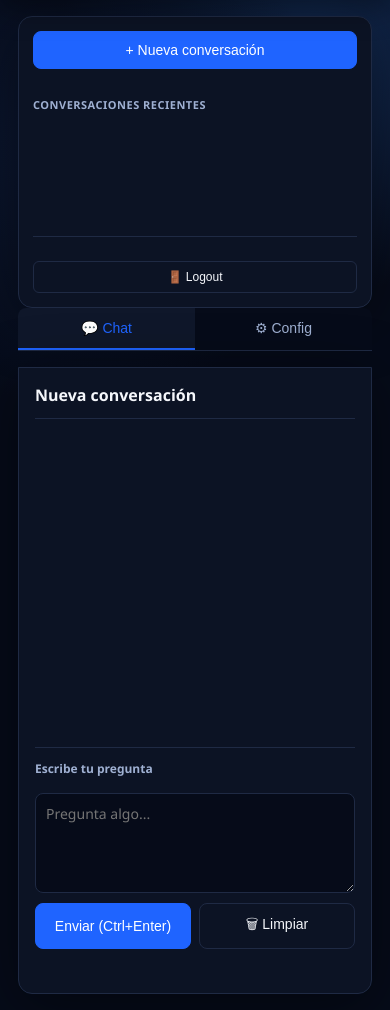
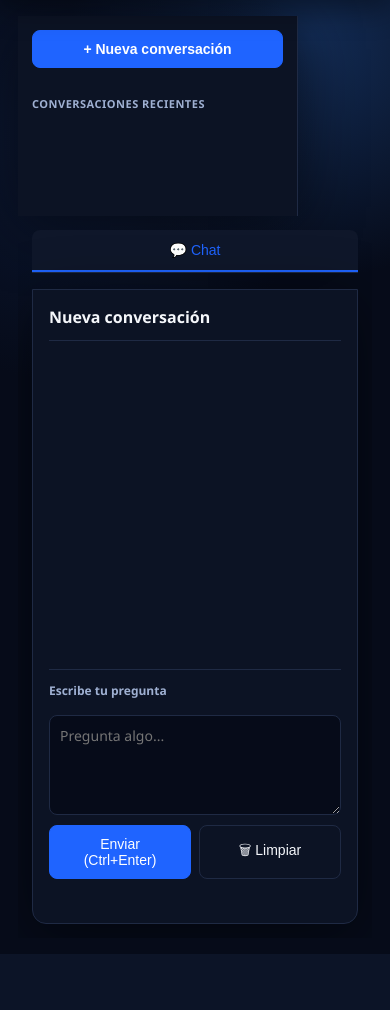
Before and after one commit to c0hete/energyapp-llm-platform, a FastAPI app: template templates/dashboard.html in a window 390 px wide. Shown: the part 65-1075 px from the top of the page. After the commit the page ends 1019 px from the top, so only its background shows below. Run offline with FastAPI, Linux system fonts and the light colour scheme; the template is opened without the code that fills it, so the values that code supplies are empty.

Commit message:
Fix dashboard layout: reorganize sidebar with conversations on left, chat on right
- Restructured dashboard CSS to use flex layout instead of grid
- Sidebar (280px width) now on LEFT with conversations list and Config/Admin/Logout buttons fixed at bottom
- Chat area on RIGHT with input box below messages
- Render conversations server-side from database instead of AJAX calls (fixes 401 auth errors in SSR)
- Remove unused functions (loadConversations, testOllama, loadUsers)
- Clean up JavaScript to work with server-side rendered conversations
- Matches SPA layout distribution while maintaining better styling

```diff
--- a/src/routes/ssr.py
+++ b/src/routes/ssr.py
@@ -47,11 +47,15 @@ async def dashboard_page(
     user: User = Depends(get_current_user_from_session)
 ):
     """Página de dashboard/chat (protegida)"""
+    # Obtener conversaciones del usuario
+    convs = db.query(Conversation).filter(Conversation.user_id == user.id).order_by(Conversation.created_at.desc()).limit(50).all()  # type: ignore[attr-defined]
+
     return templates.TemplateResponse(
         "dashboard.html",
         {
             "request": request,
-            "user": user
+            "user": user,
+            "conversations": convs
         }
     )
 
--- a/templates/dashboard.html
+++ b/templates/dashboard.html
@@ -7,37 +7,35 @@
 {% block extra_styles %}
 <style>
   main {
-    display: grid;
-    grid-template-columns: 280px minmax(0, 1fr);
-    gap: 14px;
+    display: flex;
+    gap: 0;
     min-height: calc(100vh - 60px);
   }
 
   @media (max-width: 768px) {
     main {
-      grid-template-columns: 1fr;
+      flex-direction: column;
     }
     aside {
-      display: none;
+      max-height: 200px;
     }
   }
 
   aside {
-    border: 1px solid var(--border);
+    width: 280px;
+    border-right: 1px solid var(--border);
     background: var(--panel-strong);
     padding: 14px;
     display: flex;
     flex-direction: column;
     gap: 0;
-    overflow: hidden;
-    border-radius: 14px;
+    overflow-y: auto;
     box-shadow: var(--shadow);
-    height: fit-content;
-    max-height: calc(100vh - 76px);
   }
 
   aside > button:first-child {
     margin-bottom: 16px;
+    font-weight: 600;
   }
 
   .conv-list {
@@ -138,9 +136,12 @@
   }
 
   .content {
+    flex: 1;
     display: flex;
     flex-direction: column;
     gap: 0;
+    overflow: hidden;
+    padding: 14px;
   }
 
   .section {
@@ -150,6 +151,8 @@
     padding: 16px;
     box-shadow: var(--shadow);
     display: none;
+    flex: 1;
+    overflow: hidden;
   }
 
   .section.active {
@@ -159,7 +162,7 @@
 
   #chatSection {
     flex: 1;
-    min-height: 400px;
+    min-height: 100%;
   }
 
   .chat-header {
@@ -318,22 +321,26 @@
 
 {% block content %}
 <aside>
-  <button onclick="newConversation()">+ Nueva conversación</button>
+  <button onclick="newConversation()" style="font-weight: 600;">+ Nueva conversación</button>
   <div class="conv-label">Conversaciones recientes</div>
-  <div class="conv-list" id="convList"></div>
+  <div class="conv-list" id="convList">
+    {% for conv in conversations %}
+    <div class="conv-item" onclick="selectConversation({{ conv.id }})">{{ conv.title or 'Sin título' }}</div>
+    {% endfor %}
+  </div>
   <div class="conv-footer">
     <div class="muted">{{ user.email }}</div>
-    <button class="ghost" onclick="logout()" style="width:100%;">🚪 Logout</button>
+    <button class="ghost" onclick="window.location.href='/config'" style="width:100%; margin-top:6px;">⚙ Config</button>
+    {% if user.role == 'admin' %}
+    <button class="ghost" onclick="window.location.href='/admin'" style="width:100%; margin-top:6px;">👨‍💼 Admin</button>
+    {% endif %}
+    <button class="ghost" onclick="logout()" style="width:100%; margin-top:6px;">🚪 Logout</button>
   </div>
 </aside>
 
 <div class="content">
   <div class="tabs">
     <button data-tab="chat" class="active">💬 Chat</button>
-    <button data-tab="config">⚙ Config</button>
-    {% if user.role == 'admin' %}
-    <button data-tab="admin">👨‍💼 Admin</button>
-    {% endif %}
   </div>
 
   <!-- Chat Section -->
@@ -393,36 +365,6 @@
 <script>
   let currentConvId = null;
   let currentMessages = [];
-
-  // Tab switching
-  document.querySelectorAll('.tabs button').forEach(btn => {
-    btn.addEventListener('click', (e) => {
-      document.querySelectorAll('.tabs button').forEach(b => b.classList.remove('active'));
-      document.querySelectorAll('.section').forEach(s => s.classList.remove('active'));
-      e.target.classList.add('active');
-      const tabId = e.target.dataset.tab + 'Section';
-      document.getElementById(tabId).classList.add('active');
-    });
-  });
-
-  // Cargar conversaciones
-  async function loadConversations() {
-    try {
-      const convs = await jsonFetch('/conversations?limit=50');
-      const list = document.getElementById('convList');
-      list.innerHTML = '';
-
-      convs.forEach(conv => {
-        const div = document.createElement('div');
-        div.className = 'conv-item';
-        div.textContent = conv.title || 'Sin título';
-        div.onclick = () => selectConversation(conv.id);
-        list.appendChild(div);
-      });
-    } catch (err) {
-      console.error('Error loading convs:', err);
-    }
-  }
 
   // Seleccionar conversación
   async function selectConversation(convId) {
@@ -450,7 +392,13 @@
       currentMessages = [];
       document.getElementById('convTitle').textContent = conv.title;
       document.getElementById('chatBox').innerHTML = '';
-      loadConversations();
+      // Agregar la nueva conversación a la lista
+      const list = document.getElementById('convList');
+      const div = document.createElement('div');
+      div.className = 'conv-item';
+      div.textContent = conv.title || 'Sin título';
+      div.onclick = () => selectConversation(conv.id);
+      list.insertBefore(div, list.firstChild);
     } catch (err) {
       showStatus('Error al crear conversación', 'error');
     }
@@ -497,7 +445,6 @@
       }
 
       showStatus('', '');
-      loadConversations();
     } catch (err) {
       showStatus(`Error: ${err.message}`, 'error');
     }
@@ -537,35 +484,6 @@
     }
   }
 
-  async function testOllama() {
-    const result = document.getElementById('ollamaResult');
-    result.innerHTML = '<span class="status">Probando...</span>';
-
-    try {
-      const res = await jsonFetch('/config/test-ollama', 'POST');
-      result.innerHTML = `<div class="test-result success">✓ ${res.message}</div>`;
-    } catch (err) {
-      result.innerHTML = `<div class="test-result error">✗ ${err.message}</div>`;
-    }
-  }
-
-  async function loadUsers() {
-    const content = document.getElementById('adminContent');
-    content.innerHTML = '<span class="status">Cargando...</span>';
-
-    try {
-      const users = await jsonFetch('/admin/users?limit=100');
-      let html = '<table><thead><tr><th>Email</th><th>Rol</th><th>Activo</th></tr></thead><tbody>';
-      users.forEach(user => {
-        html += `<tr><td>${user.email}</td><td>${user.role}</td><td>${user.active ? '✓' : '✗'}</td></tr>`;
-      });
-      html += '</tbody></table>';
-      content.innerHTML = html;
-    } catch (err) {
-      content.innerHTML = `<div class="status error">Error: ${err.message}</div>`;
-    }
-  }
-
   async function logout() {
     try {
       await jsonFetch('/auth/logout', 'POST');
@@ -577,21 +495,11 @@
 
   // Init
   document.addEventListener('DOMContentLoaded', () => {
-    loadConversations();
-
     document.getElementById('prompt').addEventListener('keydown', (e) => {
       if (e.ctrlKey && e.key === 'Enter') {
         sendMessage();
       }
     });
-
-    document.getElementById('temperature').addEventListener('input', (e) => {
-      document.getElementById('tempValue').textContent = e.target.value;
-    });
-
-    document.getElementById('topP').addEventListener('input', (e) => {
-      document.getElementById('topPValue').textContent = e.target.value;
-    });
   });
 </script>
 {% endblock %}
```
Also changed, not shown: other parts of templates/dashboard.html (+0 -35 lines).
